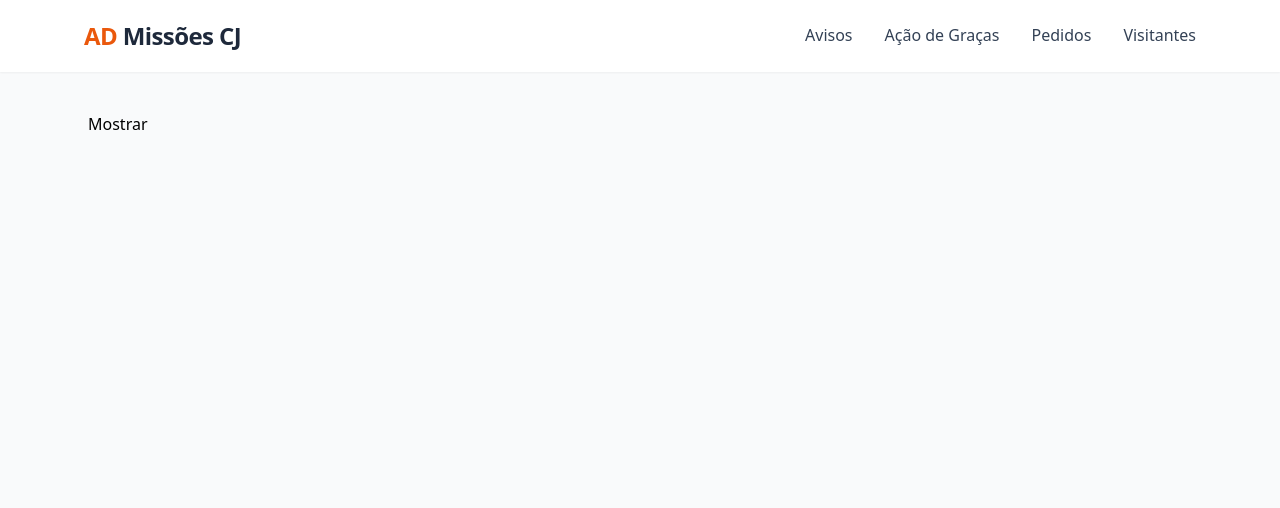
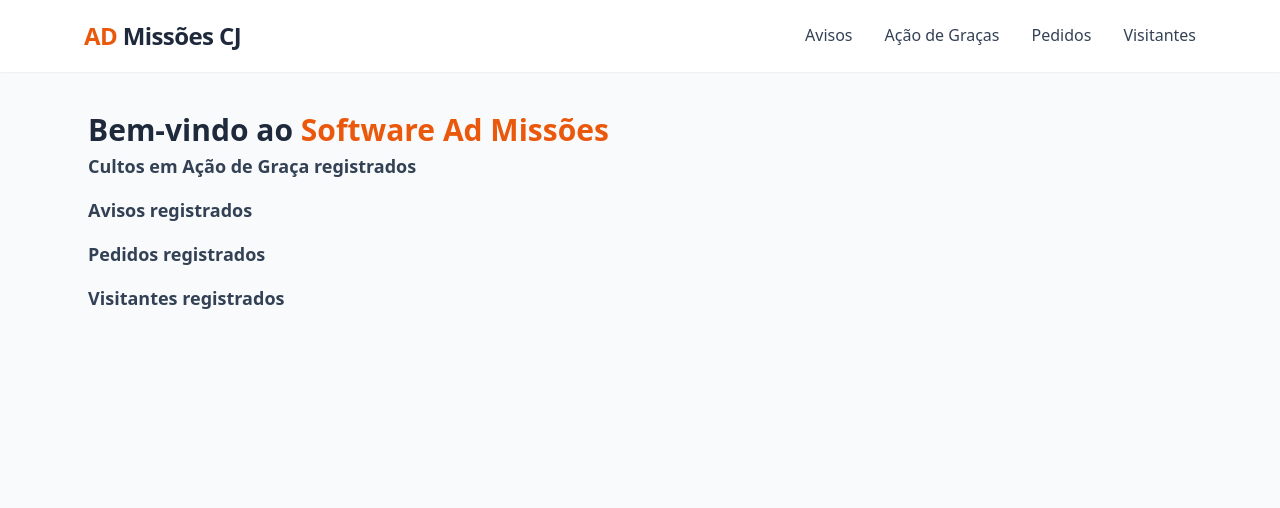
Before and after one commit to SamuelMartins00/Missao, a Flask app: page / in a window 1280 px wide. Shown: the top 508 px of the page. Run offline with Flask 3, Linux system fonts and the light colour scheme; data that the repository does not hold is empty; some libraries are stand-ins or nearby versions.

Commit message:
fix index

```diff
--- a/app.py
+++ b/app.py
@@ -24,15 +24,35 @@ def get_connection():
 @app.route('/', methods=['GET'])
 def index():
     conexao = get_connection()
-    my_cursor = conexao.cursor(dictionary=True)
+    cursor = conexao.cursor(dictionary=True)
 
     try:
-        my_cursor.execute("SELECT * FROM avisos")
-        result = my_cursor.fetchall()
-        return render_template('index.html', avisos=result)
+        # Buscar avisos
+        cursor.execute("SELECT * FROM avisos")
+        avisos = cursor.fetchall()
+
+        # Buscar agradecimentos
+        cursor.execute("SELECT * FROM agradecimentos")
+        agradecimentos = cursor.fetchall()
+
+        # Buscar pedidos
+        cursor.execute("SELECT * FROM pedidos")
+        pedidos = cursor.fetchall()
+
+        # Buscar visitantes
+        cursor.execute("SELECT * FROM visitantes")
+        visitantes = cursor.fetchall()
+
+        return render_template(
+            'index.html',
+            avisos=avisos,
+            agradecimentos=agradecimentos,
+            pedidos=pedidos,
+            visitantes=visitantes
+        )
 
     finally:
-        my_cursor.close()
+        cursor.close()
         conexao.close()
 
 @app.route('/agradecimentos', methods=['POST', 'GET'])
--- a/templates/index.html
+++ b/templates/index.html
@@ -4,8 +4,87 @@
 
 <body>
     <div>
-        <h1>Mostrar</h1>
+        <h2 class="text-3xl font-bold text-slate-800">Bem-vindo ao <span class="text-orange-600">Software Ad
+                Missões</span></h2>
+        <p class="text-slate-500 mt-1 text-sm"></p>
     </div>
+
+    <!-- Lista de agradecimentos -->
+    <div>
+        <h5 class="text-lg font-semibold text-slate-700 mb-4">Cultos em Ação de Graça registrados</h5>
+
+        <ul class="flex flex-col gap-3">
+            {% for a in agradecimentos %}
+            <li
+                class="bg-white border border-slate-100 rounded-xl px-5 py-4 shadow-sm flex flex-col md:flex-row md:items-center md:justify-between gap-1">
+                <div>
+                    <span class="font-semibold text-slate-800">{{ a.nome_agr }}</span>
+                    <span class="text-slate-500 mx-1">-</span>
+                    <span class="text-slate-600">{{ a.motivo_agr }}</span>
+                </div>
+                <span class="text-sm text-slate-600">{{ a.data_agr }}</span>
+            </li>
+            {% endfor %}
+        </ul>
+    </div>
+
+    <!-- Lista de avisos -->
+    <div>
+        <h5 class="text-lg font-semibold text-slate-700 mb-4">Avisos registrados</h5>
+
+        <ul class="flex flex-col gap-3">
+            {% for a in avisos %}
+            <li
+                class="bg-white border border-slate-100 rounded-xl px-5 py-4 shadow-sm flex flex-col md:flex-row md:items-center md:justify-between gap-1">
+                <div>
+                    <span class="font-semibold text-slate-800">{{a.titulo_avi}}</span>
+                    <span class="text-slate-500 mx-1">-</span>
+                    <span class="text-slate-600">{{a.descricao_avi}}</span>
+                </div>
+                <span class="text-sm text-slate-600">{{a.data_avi}}</span>
+            </li>
+            {% endfor %}
+        </ul>
+    </div>
+
+    <!-- Lista de pedidos -->
+    <div>
+        <h5 class="text-lg font-semibold text-slate-700 mb-4">Pedidos registrados</h5>
+
+        <ul class="flex flex-col gap-3">
+            {% for p in pedidos %}
+            <li
+                class="bg-white border border-slate-100 rounded-xl px-5 py-4 shadow-sm flex flex-col md:flex-row md:items-center md:justify-between gap-1">
+                <div>
+                    <span class="font-semibold text-slate-800">{{p.titulo_ped}}</span>
+                    <span class="text-slate-500 mx-1">-</span>
+                    <span class="text-slate-600">{{p.descricao_ped}}</span>
+                </div>
+                <span class="text-sm text-slate-600">{{p.data_ped}}</span>
+            </li>
+            {% endfor %}
+        </ul>
+    </div>
+
+    <!-- Lista de visitantes -->
+    <div>
+        <h5 class="text-lg font-semibold text-slate-700 mb-4">Visitantes registrados</h5>
+
+        <ul class="flex flex-col gap-3">
+            {% for v in visitantes %}
+            <li
+                class="bg-white border border-slate-100 rounded-xl px-5 py-4 shadow-sm flex flex-col md:flex-row md:items-center md:justify-between gap-1">
+                <div>
+                    <span class="font-semibold text-slate-800">{{v.nome_vis}}</span>
+                    <span class="text-slate-500 mx-1">-</span>
+                    <span class="text-slate-600">{{v.motivo_vis}}</span>
+                </div>
+                <span class="text-sm text-slate-600">{{v.data_vis}}</span>
+            </li>
+            {% endfor %}
+        </ul>
+    </div>
+
 </body>
 
 {% endblock %}
```
